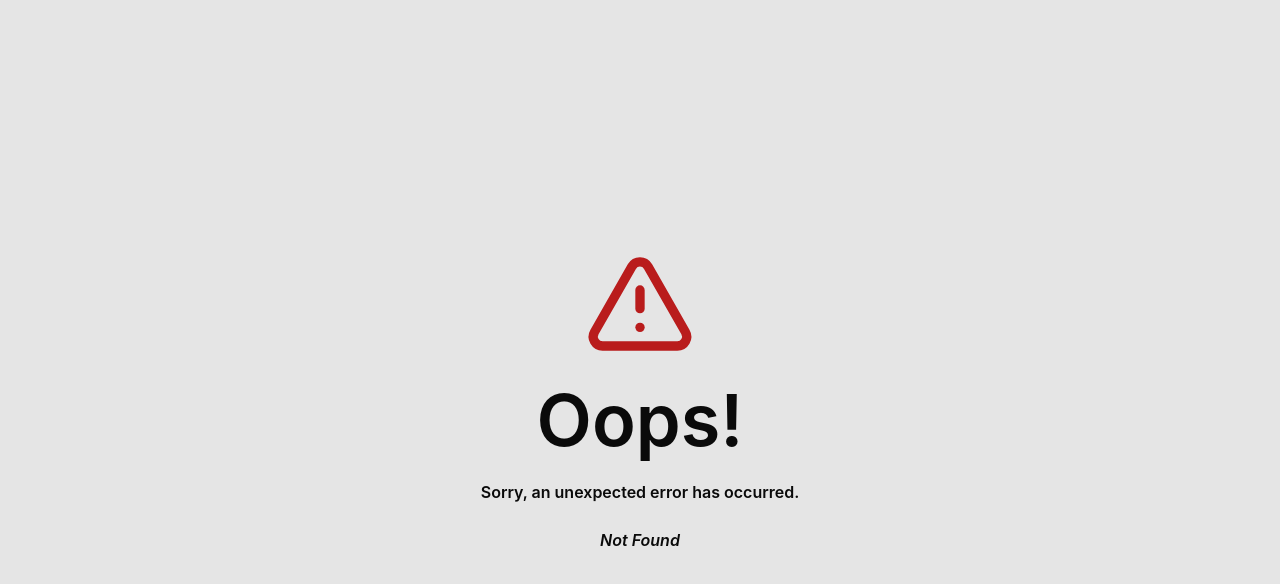
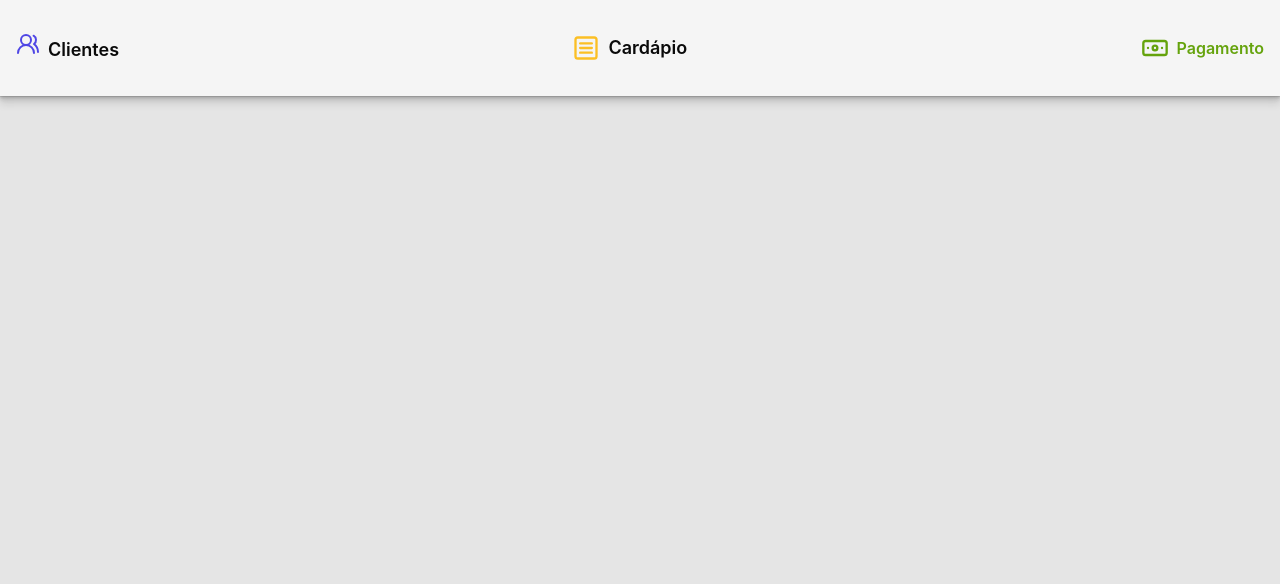
Before and after one commit to AlvaroDutra/gerenciamentoPedido_web, a React (Vite) app in the folder gerenciamentoPedidos_web/: page /pagamento in a window 1280 px wide. Before the commit this address had no page. Shown: the top 584 px of the page. Built offline with nearby package versions, Linux system fonts and the light colour scheme.

Commit message:
add payment page

```diff
--- a/gerenciamentoPedidos_web/src/App.tsx
+++ b/gerenciamentoPedidos_web/src/App.tsx
@@ -4,6 +4,7 @@ import { OnTablePage } from './pages/on-table'
 import ErrorPage from './pages/error-page'
 import { OnMenu } from './pages/menu'
 import { ProductDetailsPage } from './pages/ProductDetails'
+import { Payment } from './pages/payment'
 
 
 const router = createBrowserRouter([
@@ -24,7 +25,12 @@ const router = createBrowserRouter([
   },
   {
     path: "/cardapio/:productName",
-    element:<ProductDetailsPage/>,
+    element: <ProductDetailsPage/>,
+    errorElement: <ErrorPage/>
+  },
+  {
+    path: "/pagamento",
+    element: <Payment/>,
     errorElement: <ErrorPage/>
   }
 
--- a/gerenciamentoPedidos_web/src/pages/ProductDetails/index.tsx
+++ b/gerenciamentoPedidos_web/src/pages/ProductDetails/index.tsx
@@ -8,7 +8,7 @@ import { burger } from "@lucide/lab";
 import { Button } from "../../components/button";
 import { useEffect, useState } from "react";
 import { toast, ToastContainer } from "react-toastify";
-import "react-toastify/ReactToastify.css"
+import "react-toastify/ReactToastify.css";
 
 export function ProductDetailsPage() {
   const { productName } = useParams();
@@ -51,9 +51,9 @@ export function ProductDetailsPage() {
 
   async function handleOrder() {
     console.log(getOrderRequest.data?.id, selectValue, data?.id);
-    if(!getOrderRequest.data?.id || getOrderRequest.data?.id === undefined){
-      console.log("O ALVARO EH GAY")
-      toast.error("O Cliente não foi selecionado")
+    if (!getOrderRequest.data?.id || getOrderRequest.data?.id === undefined) {
+      toast.error("O Cliente não foi selecionado");
+      return;
     }
     const response = await fetch("https://localhost:7106/Order", {
       method: "POST",
@@ -66,11 +66,17 @@ export function ProductDetailsPage() {
         "Content-Type": "application/json",
       },
     });
+
+    if (response.ok) {
+      toast.success("Pedido feito com sucesso!");
+    } else {
+      toast.error("Ocorreu um erro.");
+    }
   }
 
   useEffect(() => {
     if (selectValue) {
-      console.log(selectValue)
+      console.log(selectValue);
       queryClient.invalidateQueries({ queryKey: ["order"] });
     }
   }, [selectValue]);
@@ -78,11 +84,14 @@ export function ProductDetailsPage() {
   return (
     <>
       <ToastContainer />
-    <div className="h-screen flex flex-col justify-between">
+      <div className="h-screen flex flex-col gap-5 justify-between">
         <div>
-        <p>aqui vai ta uma imagem</p>
+          <div className="">
+            <img src="/images/comidas.jpg" className="w-full h-96" />
           </div>
-      <div className="px-4 h-16 flex">
+
+          <div className="flex justify-between m-5">
+            <div className="px-4 h-16 flex flex-col gap-10 justify-start">
               <div className="flex items-center gap-4">
                 {data?.category.id == 1 ? (
                   <CupSoda className="text-cyan-600 size-8" />
@@ -95,33 +104,21 @@ export function ProductDetailsPage() {
               </div>
             </div>
 
-      <div>
-        <p>aqui vai uma breve descricao do produto</p>
-      </div>
-
-      <div className="flex flex-col">
+            <div className="flex flex-col justify-between">
               <span className="px-5 text-2xl text-neutral-950 font-semibold">
                 {data?.price.toLocaleString("pt-BR", {
                   style: "currency",
                   currency: "BRL",
                 })}
               </span>
-        <div>
-          <Button
-            colors="blue"
-            onClick={() => {
-              handleOrder();
-            }}
-            className="hover:bg-sky-200"
-          >
-            Pedir
-          </Button>
+              <div className="m-5">
                 <select
                   value={selectValue}
-            onChange={async(e: React.ChangeEvent<HTMLSelectElement>) => {
+                  onChange={async (e: React.ChangeEvent<HTMLSelectElement>) => {
                     setSelectValue(e.target.value);
                   }}
                   name="select"
+                  className="py-4 bg-neutral-200 font-semibold rounded-sm"
                 >
                   <option value={""}>Selecione um usuario</option>
                   {clientData.data?.map((i) => {
@@ -132,10 +129,22 @@ export function ProductDetailsPage() {
                     );
                   })}
                 </select>
+
+                <Button
+                  colors="blue"
+                  onClick={() => {
+                    handleOrder();
+                  }}
+                  className="hover:bg-sky-200"
+                >
+                  Pedir
+                </Button>
+              </div>
+            </div>
           </div>
         </div>
 
-      <div className="px-4 h-24 bg-neutral-100 shadow-shape flex justify-between items-center">
+        <footer className="px-4 h-24 bg-neutral-100 shadow-shape flex justify-between items-center">
           <div className="flex items-baseline gap-2">
             <UsersRound className="size-6 text-indigo-600" />
             <button className="font-semibold text-lg text-neutral-950 hover:text-indigo-600">
@@ -156,7 +165,7 @@ export function ProductDetailsPage() {
               Pagamento
             </button>
           </div>
-      </div>
+        </footer>
       </div>
     </>
   );
--- a/gerenciamentoPedidos_web/src/pages/menu/index.tsx
+++ b/gerenciamentoPedidos_web/src/pages/menu/index.tsx
@@ -7,6 +7,9 @@ export function OnMenu() {
 
   function BackToTable(){
     navigate('/table/5')
+  }
+  function OpenPaymentPage(){
+    navigate("/pagamento")
   }
 
   return (
@@ -38,7 +41,7 @@ export function OnMenu() {
 
         <div className="flex items-center gap-2">
           <Banknote className="size-7 text-lime-600" />
-          <button className="font-semibold text-neutral-950 text-lg hover:text-lime-600">
+          <button onClick={OpenPaymentPage} className="font-semibold text-neutral-950 text-lg hover:text-lime-600">
             Pagamento
           </button>
         </div>
--- a/gerenciamentoPedidos_web/src/pages/on-table/index.tsx
+++ b/gerenciamentoPedidos_web/src/pages/on-table/index.tsx
@@ -8,6 +8,10 @@ export function OnTablePage() {
 
     function OpenMenu(){
         navigate("/cardapio")
+    }
+
+    function OpenPaymentPage(){
+      navigate("/pagamento")
     }
 
   return (
@@ -39,7 +43,7 @@ export function OnTablePage() {
 
         <div className="flex items-center gap-2">
           <Banknote className="size-7 text-lime-600" />
-          <button className="font-semibold text-neutral-950 text-lg hover:text-lime-600">
+          <button onClick={OpenPaymentPage} className="font-semibold text-neutral-950 text-lg hover:text-lime-600">
             Pagamento
           </button>
         </div>
--- /dev/null
+++ b/gerenciamentoPedidos_web/src/pages/payment/index.tsx
@@ -0,0 +1,41 @@
+import { Banknote, SquareMenu, UsersRound } from "lucide-react";
+import { useNavigate } from "react-router-dom";
+
+export function Payment() {
+  const navigate = useNavigate();
+
+  function OpenMenu() {
+    navigate("/cardapio");
+  }
+
+  function OpenTablePage() {
+    navigate("/table/5");
+  }
+
+  return (
+    <div>
+      <footer className="px-4 h-24 bg-neutral-100 shadow-shape flex justify-between items-center">
+        <div className="flex items-baseline gap-2">
+          <UsersRound className="size-6 text-indigo-600" />
+          <button onClick={OpenTablePage} className="font-semibold text-lg text-neutral-950 hover:text-indigo-600">
+            Clientes
+          </button>
+        </div>
+
+        <div className="flex items-center gap-2">
+          <SquareMenu className="size-7 text-amber-400" />
+          <button onClick={OpenMenu} className="font-semibold text-lg text-neutral-950 hover:text-amber-400">
+            Cardápio
+          </button>
+        </div>
+
+        <div className="flex items-center gap-2">
+          <Banknote className="size-7 text-lime-600" />
+          <button className="font-semibold text-lime-600">
+            Pagamento
+          </button>
+        </div>
+      </footer>
+    </div>
+  );
+}
```
Also changed, not shown: gerenciamentoPedidos_web/public/images/comidas.jpg (added). Lines whose indentation alone changed are shown as unchanged.
